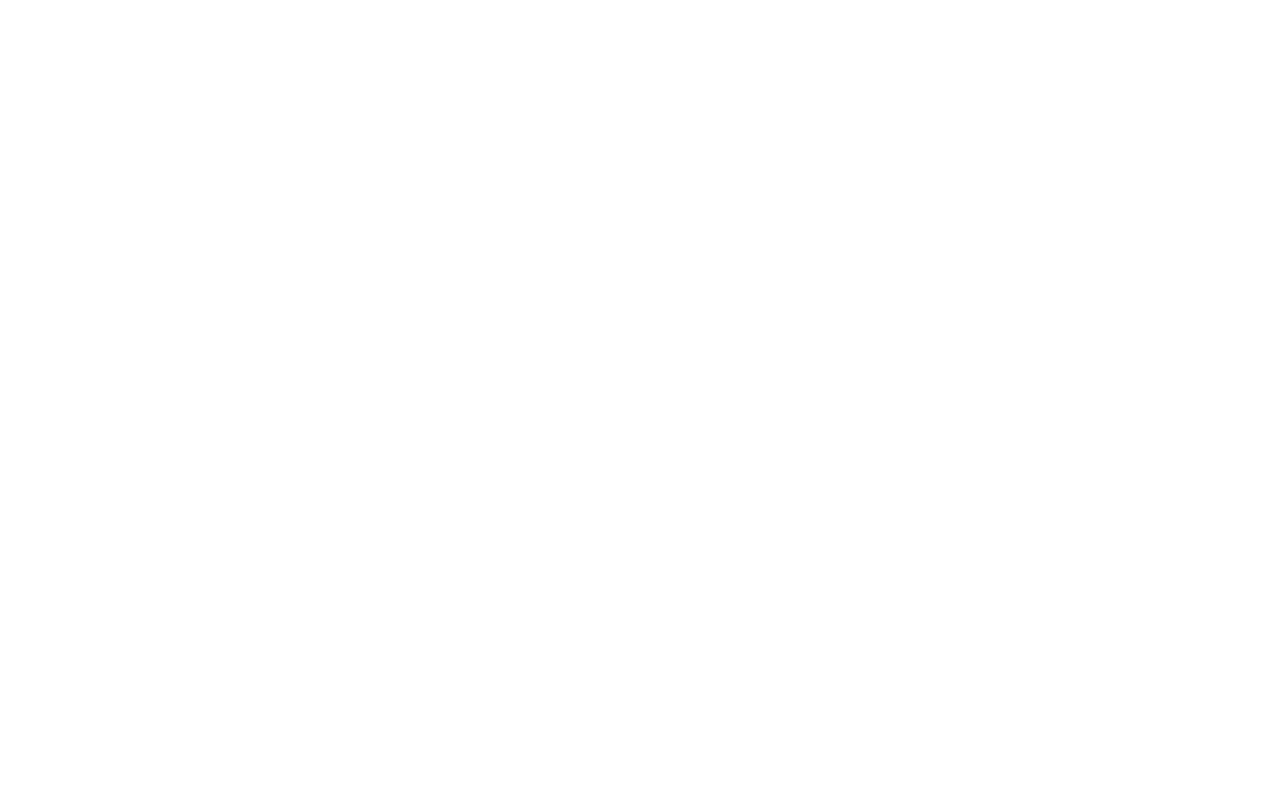
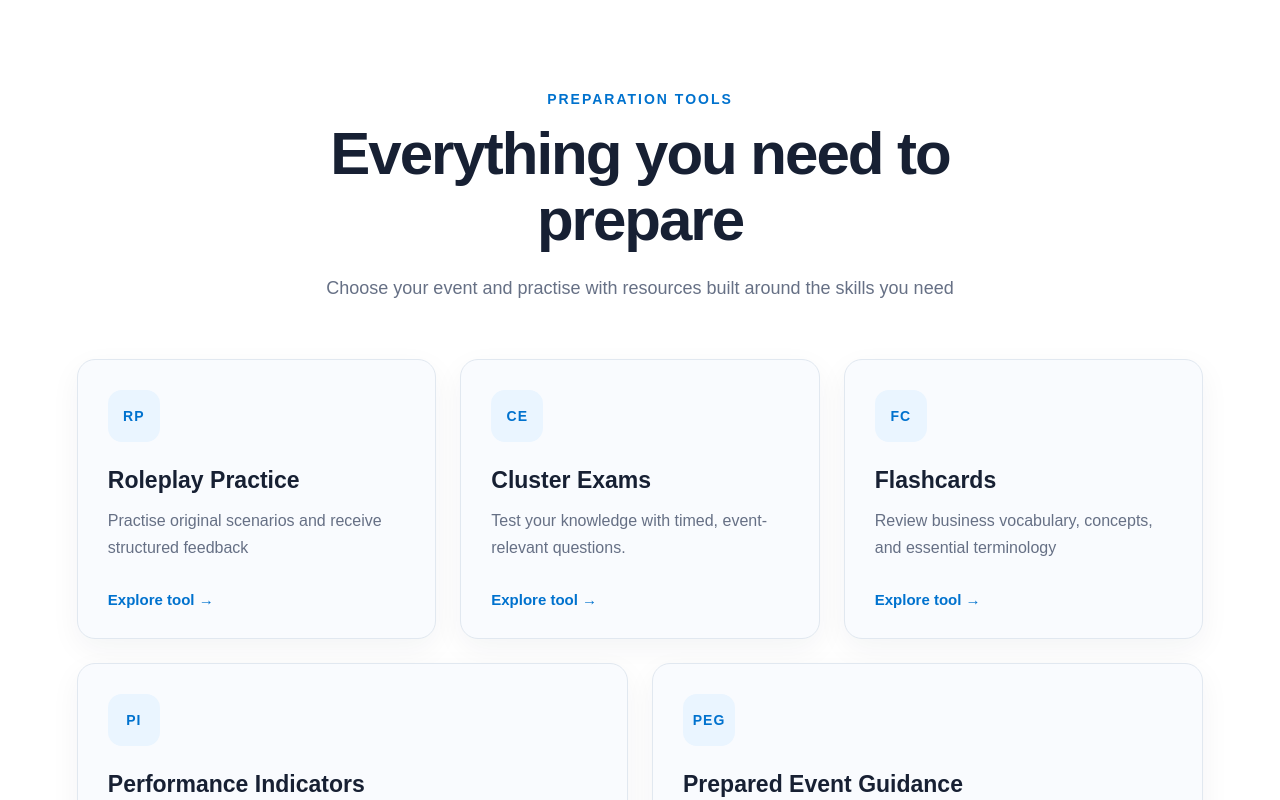
Before and after one commit to nirvith/deca-study-platform, a React (Vite) app: page / in a window 1280 px wide. Shown: the part 1600-2400 px from the top of the page. Before the commit the page ends 1591 px from the top, so only its background shows below. Built offline with nearby package versions, Linux system fonts and the light colour scheme.

Commit message:
Added preparation tools section

```diff
--- a/src/App.css
+++ b/src/App.css
@@ -439,3 +439,171 @@
     align-items: flex-start;
   }
 }
+
+.preparation-tools {
+  padding: 100px 6%;
+  background-color: #ffffff;
+}
+
+.tools-heading {
+  max-width: 760px;
+  margin: 0 auto;
+  text-align: center;
+}
+
+.tools-label {
+  margin: 0 0 14px;
+  color: #0072ce;
+  font-size: 14px;
+  font-weight: 800;
+  letter-spacing: 2px;
+  text-transform: uppercase;
+}
+
+.tools-heading h2 {
+  margin: 0;
+  color: #172033;
+  font-size: clamp(38px, 5vw, 60px);
+  line-height: 1.1;
+  letter-spacing: -2px;
+}
+
+.tools-description {
+  max-width: 680px;
+  margin: 20px auto 0;
+  color: #667085;
+  font-size: 18px;
+  line-height: 1.7;
+}
+
+.tools-grid {
+  max-width: 1200px;
+  margin: 55px auto 0;
+
+  display: grid;
+  grid-template-columns: repeat(6, 1fr);
+  gap: 24px;
+}
+
+.tool-card {
+  grid-column: span 2;
+  min-height: 280px;
+  padding: 30px;
+
+  display: flex;
+  flex-direction: column;
+
+  border: 1px solid #e1e8f0;
+  border-radius: 18px;
+
+  background-color: #f9fbfe;
+  box-shadow: 0 10px 30px rgba(23, 32, 51, 0.05);
+
+  transition:
+    transform 0.2s ease,
+    box-shadow 0.2s ease,
+    border-color 0.2s ease;
+}
+
+.tool-card:nth-child(4),
+.tool-card:nth-child(5) {
+  grid-column: span 3;
+}
+
+.tool-card:hover {
+  transform: translateY(-6px);
+  border-color: #b5d9f5;
+  box-shadow: 0 18px 42px rgba(23, 32, 51, 0.1);
+}
+
+.tool-icon {
+  width: 52px;
+  height: 52px;
+
+  display: flex;
+  align-items: center;
+  justify-content: center;
+
+  border-radius: 14px;
+  background-color: #eaf5ff;
+  color: #0072ce;
+
+  font-size: 14px;
+  font-weight: 800;
+  letter-spacing: 1px;
+}
+
+.tool-card h3 {
+  margin: 24px 0 12px;
+  color: #172033;
+  font-size: 23px;
+  line-height: 1.25;
+}
+
+.tool-card p {
+  margin: 0 0 28px;
+  color: #667085;
+  font-size: 16px;
+  line-height: 1.7;
+}
+
+.tool-link {
+  margin-top: auto;
+  color: #0072ce;
+  font-size: 15px;
+  font-weight: 800;
+  text-decoration: none;
+}
+
+.tool-link::after {
+  content: " →";
+}
+
+.tool-link:hover {
+  text-decoration: underline;
+}
+
+@media (max-width: 900px) {
+  .tools-grid {
+    grid-template-columns: 1fr 1fr;
+  }
+
+  .tool-card,
+  .tool-card:nth-child(4),
+  .tool-card:nth-child(5) {
+    grid-column: span 1;
+  }
+
+  .tool-card:last-child {
+    grid-column: 1 / -1;
+  }
+}
+
+@media (max-width: 600px) {
+  .preparation-tools {
+    padding: 75px 22px;
+  }
+
+  .tools-heading h2 {
+    font-size: 40px;
+    letter-spacing: -1.5px;
+  }
+
+  .tools-description {
+    font-size: 16px;
+  }
+
+  .tools-grid {
+    grid-template-columns: 1fr;
+    gap: 18px;
+  }
+
+  .tool-card,
+  .tool-card:nth-child(4),
+  .tool-card:nth-child(5),
+  .tool-card:last-child {
+    grid-column: span 1;
+    min-height: auto;
+    padding: 24px;
+  }
+}
--- /dev/null
+++ b/src/components/PreparationTools.jsx
@@ -0,0 +1,58 @@
+function PreparationTools() {
+
+    return (
+        <section className="preparation-tools">
+            <div className="tools-heading">
+                <p className="tools-label">
+                    Preparation tools
+                </p>
+                <h2>Everything you need to prepare</h2>
+                <p className="tools-description">Choose your event and practise with resources built around the skills you need</p>
+            </div>
+            <div className="tools-grid">
+                <article className="tool-card">
+                    <div className="tool-icon">
+                        RP
+                    </div>
+                    <h3>Roleplay Practice</h3>
+                    <p>Practise original scenarios and receive structured feedback</p>
+                    <a className="tool-link" href="#">Explore tool</a>
+                </article>
+                <article className="tool-card">
+                    <div className="tool-icon">
+                        CE
+                    </div>
+                    <h3>Cluster Exams</h3>
+                    <p>Test your knowledge with timed, event-relevant questions.</p>
+                    <a className="tool-link" href="#">Explore tool</a>
+                </article>
+                <article className="tool-card">
+                    <div className="tool-icon">
+                        FC
+                    </div>
+                    <h3>Flashcards</h3>
+                    <p>Review business vocabulary, concepts, and essential terminology</p>
+                    <a className="tool-link" href="#">Explore tool</a>
+                </article>
+                <article className="tool-card">
+                    <div className="tool-icon">
+                        PI
+                    </div>
+                    <h3>Performance Indicators</h3>
+                    <p>Understand the skills and knowledge evaluated during competition</p>
+                    <a className="tool-link" href="#">Explore tool</a>
+                </article>
+                <article className="tool-card">
+                    <div className="tool-icon">
+                        PEG
+                    </div>
+                    <h3>Prepared Event Guidance</h3>
+                    <p>Organise requirements, timelines, written entries, and presentations.</p>
+                    <a className="tool-link" href="#">Explore tool</a>
+                </article>
+            </div>
+        </section>
+    )
+}
+
+export default PreparationTools;
--- a/src/pages/Home.jsx
+++ b/src/pages/Home.jsx
@@ -1,6 +1,7 @@
 import Navbar from "../components/Navbar";
 import Hero from "../components/Hero";
 import EventFinder from "../components/EventFinder";
+import PreparationTools from "../components/PreparationTools";
 
 
 function Home() {
@@ -9,6 +10,7 @@
             <Navbar />
             <Hero />
             <EventFinder />
+            <PreparationTools />
         </>
     )
 
```
